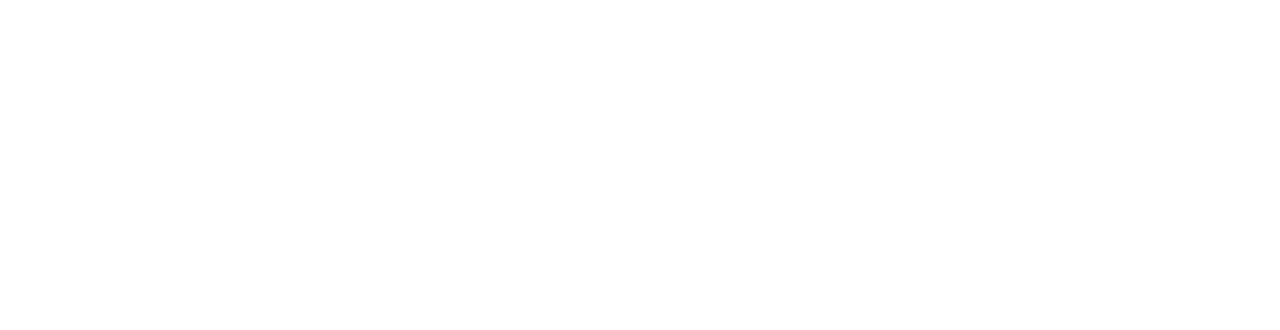
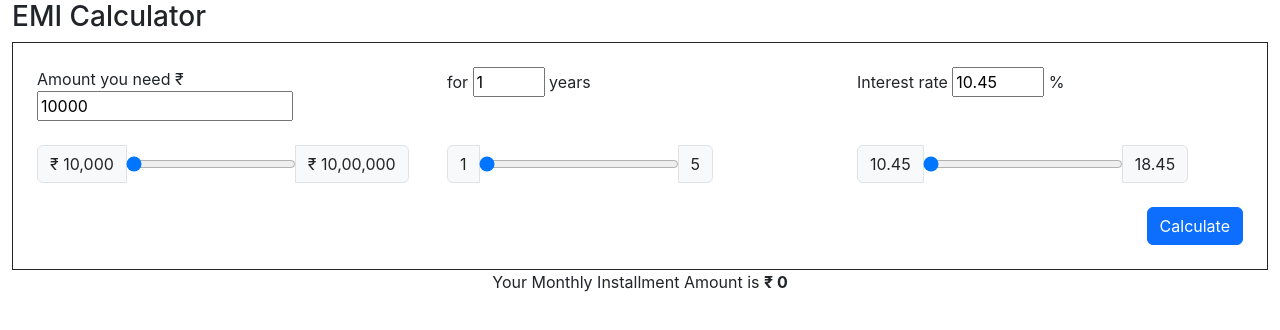
Before and after one commit to tilaksaxena16/eventspractise, a React (Create React App) app: page /emi in a window 1280 px wide. Before the commit this address had no page. Shown: the top 330 px of the page. Built offline with nearby package versions, Linux system fonts and the light colour scheme.

Commit message:
events demo

```diff
--- a/src/App.js
+++ b/src/App.js
@@ -2,6 +2,9 @@
 import { BrowserRouter, Routes, Route } from "react-router-dom";
 import { Events } from "./Components/Events";
 import { EventPractise } from "./Components/EventPractise";
+import { Eventdemo } from "./Components/Eventdemo";
+import { Emical } from "./Components/Emical";
+import { Regdemo } from "./Components/Regdemo";
 
 const App = () => {
   return (
@@ -10,6 +13,9 @@
         <Routes>
           <Route exact path="/" element={<Events />} />
           <Route exact path="/event" element={<EventPractise />} />
+          <Route exact path="/eventdemo" element={<Eventdemo />} />
+          <Route exact path="/emi" element={<Emical />} />
+          <Route exact path="/reg" element={<Regdemo />} />
         </Routes>
       </BrowserRouter>
     </>
--- /dev/null
+++ b/src/Components/Emical.jsx
@@ -0,0 +1,79 @@
+import React from 'react'
+import { useState } from "react"
+
+const Emical = () => {
+
+    const [amount, setAmount] = useState(10000);
+    const [years, setYears] = useState(1);
+    const [rate, setRate] = useState(10.45);
+    const [emi, setEmi] = useState(0);
+
+    function handleAmountChange(e) {
+        setAmount(e.target.value);
+    }
+    function handleYearChange(e) {
+        setYears(e.target.value);
+    }
+    function handleRateChange(e) {
+        setRate(e.target.value);
+    }
+
+    function handleCalculateClick() {
+        var P = amount;
+        var r = rate / 12 / 100;
+        var n = years * 12;
+        var emi = P * r * Math.pow(1 + r, n) / Math.pow(1 + r, n) - 1;
+        setEmi(emi);
+    }
+    return (
+        <>
+            <div className="container-fluid">
+                <h3>EMI Calculator</h3>
+                <div className="border border-dark p-4">
+                    <div className="row mb-2">
+                        <div className="col">
+                            Amount you need &#8377; <input type="text" value={amount} />
+                        </div>
+                        <div className="col">
+                            for <input type="text" size="2" value={years} /> years
+                        </div>
+                        <div className="col">
+                            Interest rate <input type="text" value={rate} size="4" /> %
+                        </div>
+                    </div>
+                    <div className="row mt-4 mb-4">
+                        <div className="col">
+                            <div className="input-group">
+                                <span className="input-group-text">&#8377; 10,000 </span>
+                                <input type="range" onChange={handleAmountChange} min="10000" max="1000000" value={amount} style={{ width: '170px' }} />
+                                <span className="input-group-text">&#8377; 10,00,000</span>
+                            </div>
+                        </div>
+                        <div className="col">
+                            <div className="input-group">
+                                <span className="input-group-text">1 </span>
+                                <input type="range" onChange={handleYearChange} min="1" max="5" value={years} style={{ width: '200px' }} />
+                                <span className="input-group-text">5</span>
+                            </div>
+                        </div>
+                        <div className="col">
+                            <div className="input-group">
+                                <span className="input-group-text"> 10.45 </span>
+                                <input type="range" onChange={handleRateChange} step="0.01" min="10.45" max="18.45" value={rate} style={{ width: '200px' }} />
+                                <span className="input-group-text"> 18.45</span>
+                            </div>
+                        </div>
+                    </div>
+                    <div className="row">
+                        <div className="col text-end">
+                            <button onClick={handleCalculateClick} className="btn btn-primary">Calculate</button>
+                        </div>
+                    </div>
+                </div>
+                <p className="text-center">Your Monthly Installment Amount is  <b> &#8377; {Math.round(emi)}</b></p>
+            </div>
+        </>
+    )
+}
+
+export { Emical }
--- /dev/null
+++ b/src/Components/Eventdemo.jsx
@@ -0,0 +1,35 @@
+import React from 'react'
+import { useState } from "react"
+import { useEffect } from "react";
+
+
+const Eventdemo = () => {
+    const [warn, setWarn] = useState('');
+    const [userName, setUserName] = useState('');
+
+    function handleFocus() {
+        setWarn("Name in Block Letters only");
+    }
+    function handleBlur(e) {
+        setWarn("");
+        setUserName(userName.toUpperCase());
+    }
+    function handleUserChange(e) {
+        setUserName(e.target.value);
+    }
+
+    return (
+        <>
+            <div className="container-fluid">
+                <h2>Register User</h2>
+                <dl>
+                    <dt>User Name</dt>
+                    <dd><input type="text" onChange={handleUserChange} value={userName} onFocus={handleFocus} onBlur={handleBlur} /></dd>
+                    <dd>{warn}</dd>
+                </dl>
+            </div>
+        </>
+    )
+}
+
+export { Eventdemo }
--- /dev/null
+++ b/src/Components/Regdemo.jsx
@@ -0,0 +1,71 @@
+import React from 'react'
+import { useState } from "react"
+
+const Regdemo = () => {
+    const [mobileFormat, setMobileFormat] = useState(/ /);
+    const [toolTip, setTooltip] = useState('');
+    const [yourMobile, setYourMobile] = useState('');
+    const [errorMsg, setErrorMsg] = useState('');
+
+    function handleCountryChange(e) {
+        switch (e.target.value) {
+            case "India":
+                setMobileFormat(/\+91\d{10}/);
+                setTooltip("India +91 and 10 digits");
+                break;
+            case "US":
+                setMobileFormat(/\+\(1\)\(\d{3}\)\s\d{3}-\d{4}/);
+                setTooltip("US : +(1)(425) 555-0100");
+                break;
+            case "UK":
+                setMobileFormat(/\+\(44\)\(\d{2}\)\s\d{4}\s\d{4}/);
+                setTooltip("UK :+(44)(20) 1234 5678");
+                break;
+            default:
+                setMobileFormat(/ /);
+                setTooltip("Please Select Your Country");
+                break;
+        }
+    }
+
+    function handleMobileChange(e) {
+        setYourMobile(e.target.value);
+    }
+
+    function handleVerifyClick() {
+        if (yourMobile.match(mobileFormat)) {
+            document.write("<h2>Registered Successfully..</h2>");
+        } else {
+            setErrorMsg(`Invalid Mobile : ${toolTip}`);
+        }
+    }
+    return (
+        <>
+            <div className="container-fluid">
+                <h3>Verify Your Mobile</h3>
+                <dl className="w-25">
+                    <dt>Select Country</dt>
+                    <dd>
+                        <select onChange={handleCountryChange} className="form-select">
+                            <option value="-1">Select Your Country</option>
+                            <option value="India">India</option>
+                            <option value="US">US</option>
+                            <option value="UK">UK</option>
+                        </select>
+                    </dd>
+                    <dt>Mobile</dt>
+                    <dd>
+                        <input type="text" onChange={handleMobileChange} placeholder={toolTip} className="form-control" />
+                    </dd>
+                    <dd className="text-danger">{errorMsg}</dd>
+                    <button onClick={handleVerifyClick} className="btn btn-primary w-100">Verify</button>
+                </dl>
+            </div>
+
+
+
+        </>
+    )
+}
+
+export { Regdemo }
```
